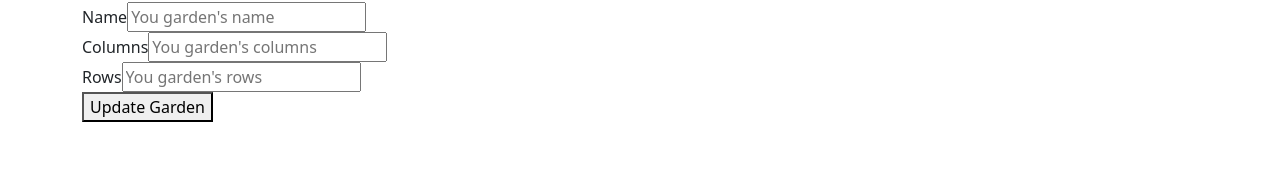
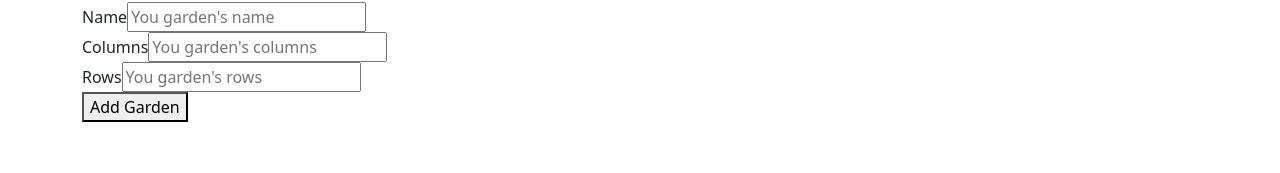
Before and after one commit to rBabett/hyperbloom, an Angular app in the folder HyperBloom/ClientApp/: page /add-new-garden in a window 1280 px wide. Shown: the part 127-300 px from the top of the page. Built offline with nearby package versions, Linux system fonts and the light colour scheme.

Commit message:
fix typo

```diff
--- a/HyperBloom/ClientApp/src/app/add-new-garden/add-new-garden.component.html
+++ b/HyperBloom/ClientApp/src/app/add-new-garden/add-new-garden.component.html
@@ -24,5 +24,5 @@
     <input placeholder="You garden's rows" [(ngModel)]="rows" id="rows" type="number" max="10" formControlName="rows">
   </div>
 
-  <button class="button" type="submit">Update Garden</button>
+  <button class="button" type="submit">Add Garden</button>
 </form>
```
